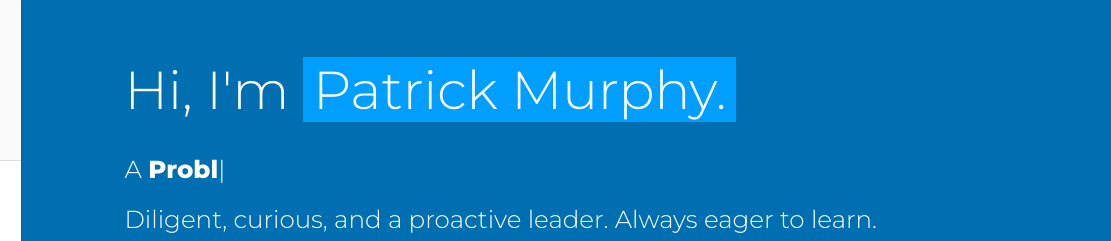
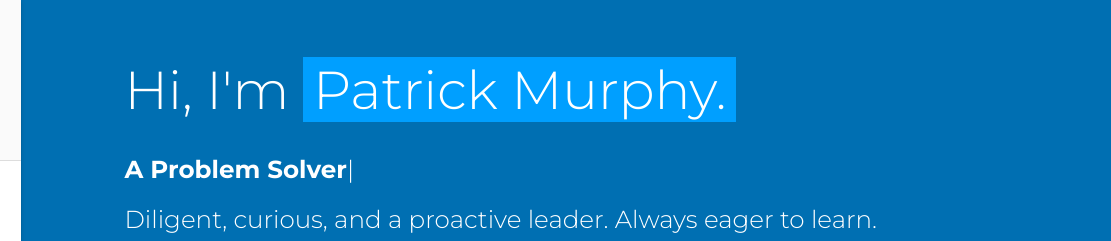
Before and after one commit to patrickmurphym/patrickmurphym.github.io, a plain HTML site: page index.html in a window 1280 px wide. Shown: the top 241 px of the page, 169-1280 px from the left. Drawn offline with nearby package versions, Linux system fonts and the light colour scheme.

Commit message:
changing typing message

```diff
--- a/index.html
+++ b/index.html
@@ -253,8 +253,8 @@
               style="margin-left: 10%; margin-top: 50px;">
               <div class="caption">
                 <h2>Hi, I'm <span class="teal">Patrick Murphy.</span></h2>
-                <h5 style="color:#fff">A <span class="typing"
-                    style="font-weight: 800; color: #ffffff"></span></h5>
+                <h5 style="color:#fff"><span class="typing"
+                    style="font-weight: 700; color: #ffffff"></span></h5>
                 <!-- <h5 style="color:#00796b">A <span class="typing" style="font-weight: 300; color:#fff"></span></h5> -->
                 <h5>Diligent, curious, and a proactive leader. Always eager to
                   learn.</h5>
@@ -788,7 +788,7 @@
     <script src="assets/vendor/typed.js/typed.min.js"></script>
     <script type="text/javascript">
     var typed = new Typed('.typing',{
-      strings: ["Pythonist", "Analyst", "Problem Solver"],
+      strings: ["A Pythonist", "An Analyst", "A Problem Solver"],
       loop: true,
       typeSpeed: 80,
       backSpeed: 40
```
